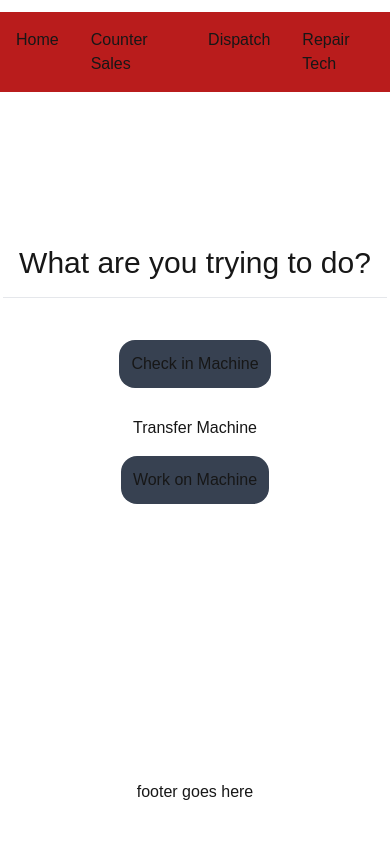
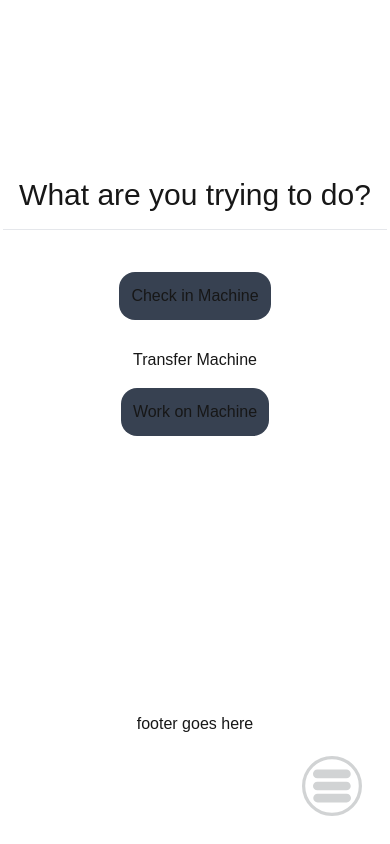
Before and after one commit to WillTaylor2352/MachineRepairs, a Next.js app in the folder machinerepairs/: page / in a window 390 px wide. Shown: the top 844 px of the page. Built offline with nearby package versions, Linux system fonts and the light colour scheme.

Commit message:
Sidebar Navigation and Menu Icons
Added logic to support a toggleable slideup menu as well as a menu icon for toggling the visibility

```diff
--- a/machinerepairs/src/components/layout/Navigation.js
+++ b/machinerepairs/src/components/layout/Navigation.js
@@ -10,7 +10,7 @@ export default async function Navigation({ className }) {
 	const navItems = data;
 	let currkey = 0;
 	return (
-		<div className={`mt-3 flex justify-evenly ${className}`}>
+		<div className={`flex justify-evenly md:mt-3 ${className}`}>
 			<span className={`${leftRightSizing}`}></span>
 			<ul className={`${ulclass}`}>
 				{Object.entries(navItems).map((li) => {
--- a/machinerepairs/src/components/layout/Sidebar_Navigation.js
+++ b/machinerepairs/src/components/layout/Sidebar_Navigation.js
@@ -1,28 +1,67 @@
+'use client';
 import Nav_Buttons from '../client/Navigation_buttons';
 import ThemeSwitcher from '../client/ThemeSwitcher';
 import data from '../../app/res/lists/navigation_items.json';
+import Image from 'next/image';
+import { useEffect, useState } from 'react';
 const liclass = 'm-4';
 const leftRightSizing = 'min-w-16 max-w-24';
-const ulclass = 'inline-flex justify-center clear-end';
+const ulclass = 'justify-center clear-end';
 
 export default function SideBar({ className }) {
+	const [sidebarShown, setSidebar] = useState(false);
+	const [sideBarClasses, setClasses] = useState('invisible');
+
+	useEffect(() => {
+		setSidebar(sidebarShown ? false : true);
+	}, [sideBarClasses]);
+
+	function handleShowHideSidebar() {
+		sidebarShown ? setClasses('visible') : setClasses('invisible');
+		console.log(sidebarShown);
+	}
+
 	const navItems = data;
 	let currkey = 0;
 	return (
-		<div className={`${className}`}>
-			<ul className={`${ulclass}`}>
+		<div>
+			<div
+				className={`${className} absolute top-1/2 h-[50vh] w-full pl-3 ${sideBarClasses}`}
+			>
+				<div className={`flex h-[50vh] flex-col justify-center `}>
+					<h1 className="mx-[10%] mb-4 max-w-[90%] border-b-[1px] pb-2 text-center">
+						Menu
+					</h1>
+					<ul className={`${ulclass} w-full self-center text-center`}>
 						{Object.entries(navItems).map((li) => {
 							currkey += 1;
-					// ex: "entry":{"title":x,"link":/y}
-					// [1] is the object of the entry
-					// [0] is the specific array of this object
+							// ex: "item":{"title":x,"link":/y}
+							// [1] is the object for the item
+							// [0] is the specific array targeting the item
 							return (
-						<li key={currkey} className={`${liclass}`}>
+								<li
+									key={currkey}
+									className={`${liclass}`}
+									onClick={() => {
+										setClasses('invisible');
+									}}
+								>
 									<Nav_Buttons title={li[1][0].title} link={li[1][0].link} />
 								</li>
 							);
 						})}
 					</ul>
 				</div>
+			</div>
+			<button onClick={handleShowHideSidebar}>
+				<Image
+					className="absolute bottom-7 right-7 lg:invisible"
+					src={'/menu_ico_dark.svg'}
+					width={60}
+					height={60}
+					alt="Switch to Dark Mode"
+				/>
+			</button>
+		</div>
 	);
 }
```
Also changed, not shown: machinerepairs/public/menu_ico_dark.svg (added), machinerepairs/public/menu_ico_light.svg (added). Lines whose indentation alone changed are shown as unchanged.
